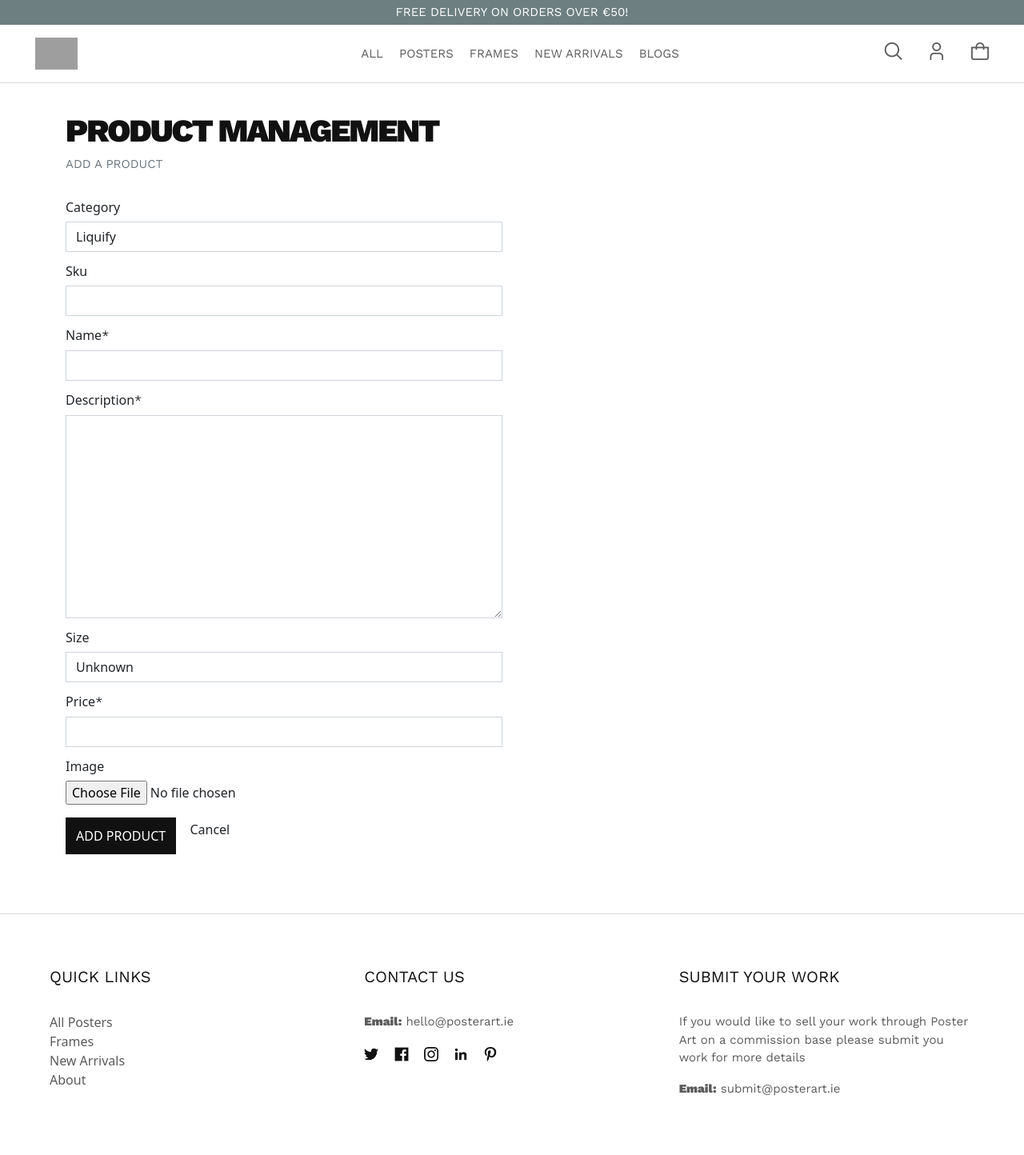
After one commit to hellyryan1995/Poster-Art-MS4, a Django app: page /products/add/ in a window 1280 px wide. The commit adds this page. Shown: the whole page at 80% size. Run offline with Django 3.2, Linux system fonts and the light colour scheme; data comes from the database, SQL or seed files in the repository; some libraries are stand-ins or nearby versions; grey boxes are pictures that could not be loaded.

Commit message:
Added product view, url and template

```diff
--- a/products/forms.py
+++ b/products/forms.py
@@ -0,0 +1,18 @@
+from django import forms
+from .models import Product, Category
+
+
+class ProductForm(forms.ModelForm):
+
+    class Meta:
+        model = Product
+        fields = '__all__'
+
+    def __init__(self, *args, **kwargs):
+        super().__init__(*args, **kwargs)
+        categories = Category.objects.all()
+        friendly_names = [(c.id, c.get_friendly_name()) for c in categories]
+
+        self.fields['category'].choices = friendly_names
+        for field_name, field in self.fields.items():
+            field.widget.attrs['class'] = 'rounded-0'
--- /dev/null
+++ b/products/templates/products/add_product.html
@@ -0,0 +1,36 @@
+{% extends "base.html" %}
+{% load static %}
+
+{% block page_header %}
+    <div class="container header-container">
+        <div class="row">
+            <div class="col"></div>
+        </div>
+    </div>
+{% endblock %}
+
+{% block content %}
+    <div class="overlay"></div>
+    <div class="container">
+        <div class="row margin margin-styling">
+            <div class="col-12 col-md-6">
+                <h2>Product Management</h2>
+                <h5 class="text-muted">Add a Product</h5>
+                <hr class="line-divider">
+            </div>
+        </div>
+
+        <div class="row">
+            <div class="col-12 col-md-6">
+                <form method="POST" action="{% url 'add_product' %}" class="form mb-4" enctype="multipart/form-data">
+                    {% csrf_token %}
+                    {{ form | crispy }}
+                    <div>
+                        <button class="btn add-to-cart rounded-0 text-uppercase mt-3" type="submit">Add Product</button>
+                        <a class="btn" href="{% url 'products' %}">Cancel</a>
+                    </div>
+                </form>
+            </div>
+        </div>
+    </div>
+{% endblock %}
--- a/products/urls.py
+++ b/products/urls.py
@@ -4,5 +4,6 @@ from . import views
 
 urlpatterns = [
     path('', views.all_products, name='products'),
-    path('<product_id>', views.product_detail, name='product_detail'),
+    path('int:<product_id>/', views.product_detail, name='product_detail'),
+    path('add/', views.add_product, name='add_product'),
 ]
--- a/products/views.py
+++ b/products/views.py
@@ -4,6 +4,7 @@ from django.db.models import Q
 from django.db.models.functions import Lower
 
 from .models import Product, Category
+from .forms import ProductForm
 
 # Create your views here.
 
@@ -70,3 +71,14 @@ def product_detail(request, product_id):
     }
 
     return render(request, 'products/product_detail.html', context)
+
+
+def add_product(request):
+    """ Add a product to the store """
+    form = ProductForm()
+    template = 'products/add_product.html'
+    context = {
+        'form': form,
+    }
+
+    return render(request, template, context)
--- a/static/css/base.css
+++ b/static/css/base.css
@@ -284,6 +284,13 @@ input[name='q']::placeholder {
     text-decoration: none;
 }
 
+.form-control {
+    margin-bottom: 12px;
+}
+
+label {
+    margin-bottom: 6px;
+}
 /* ---------------------------------------- Banner Styling */
 
 .header-text {
```
